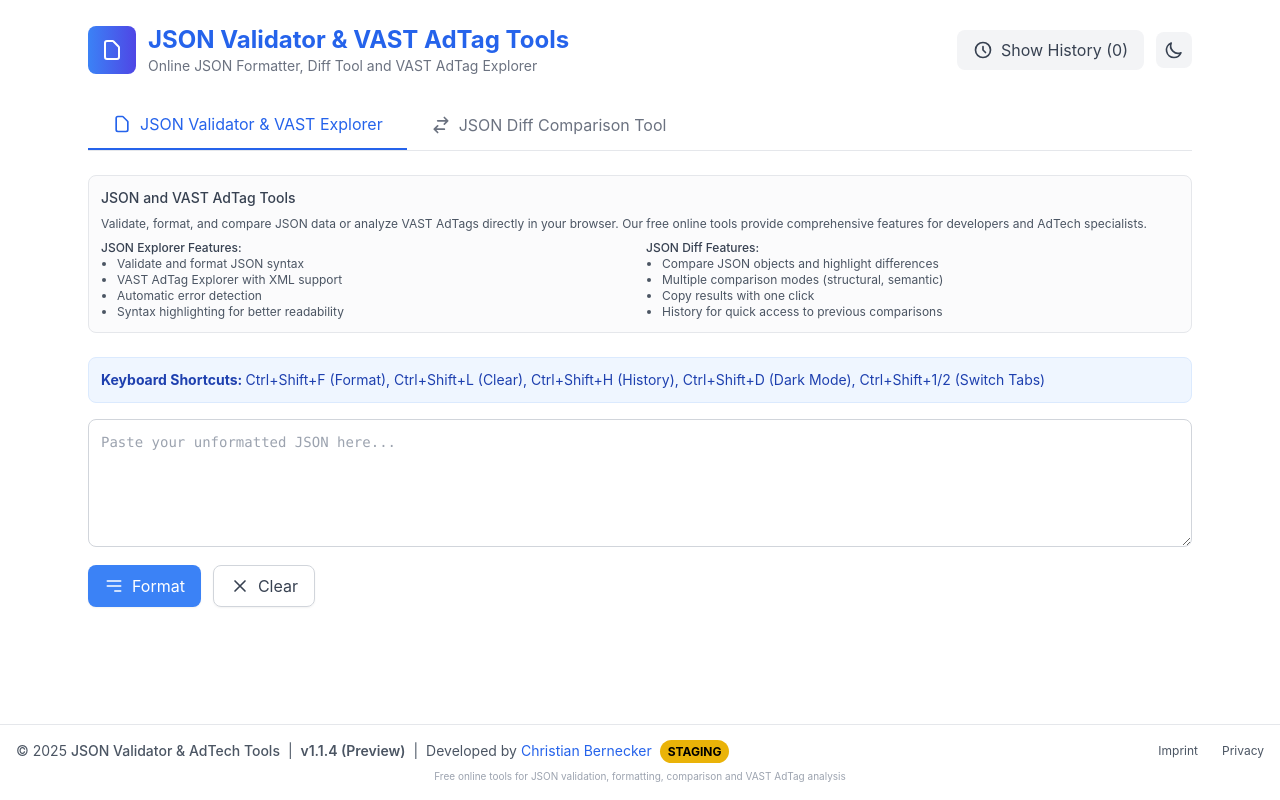
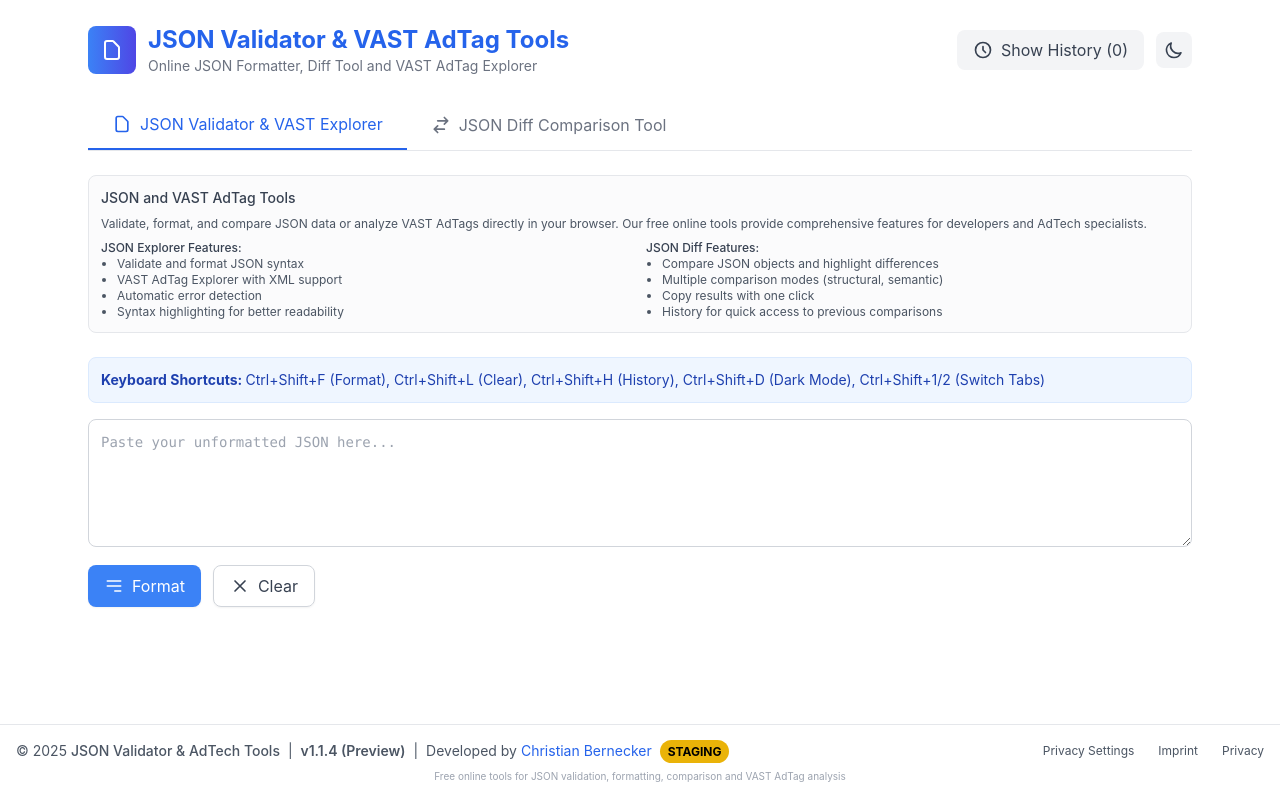
Before and after one commit to christianbernecker/json-explorer, a React (Create React App) app: page / in a window 1280 px wide. Built offline with nearby package versions, Linux system fonts and the light colour scheme; a web font is replaced by a local one.

Commit message:
Fix CMP integration and add fallback for privacy settings button

```diff
--- a/src/components/shared/Footer.tsx
+++ b/src/components/shared/Footer.tsx
@@ -1,5 +1,6 @@
 import React from 'react';
 import { Link } from 'react-router-dom';
+import { openConsentManager } from '../../cmp';
 
 // Leeres Export-Statement zur Sicherstellung, dass die Datei als Modul behandelt wird
 export {};
@@ -22,6 +23,17 @@ const Footer: React.FC<FooterProps> = ({ isDarkMode }) => {
   // Display version based on environment
   const displayVersion = isStaging ? `${APP_VERSION_NEXT} (Preview)` : APP_VERSION;
 
+  // Function to manually show the CMP
+  const showCMP = () => {
+    try {
+      openConsentManager();
+    } catch (e) {
+      console.error('Failed to open consent manager:', e);
+      // Redirect to privacy policy as fallback
+      window.location.href = '/json-explorer/legal/privacy';
+    }
+  };
+
   return (
     <footer className={`mt-auto py-4 border-t ${
       isDarkMode ? 'bg-gray-900 border-gray-700 text-gray-400' : 'bg-white border-gray-200 text-gray-600'
@@ -32,6 +44,13 @@ const Footer: React.FC<FooterProps> = ({ isDarkMode }) => {
           {isStaging && <span className="ml-2 px-2 py-1 text-xs rounded-full bg-yellow-500 text-black font-bold">STAGING</span>}
         </div>
         <nav className="flex space-x-6 text-xs" aria-label="Legal Information">
+          <button
+            onClick={showCMP}
+            className={`hover:underline ${isDarkMode ? 'hover:text-blue-400' : 'hover:text-blue-600'}`}
+            title="Manage your privacy and cookie settings"
+          >
+            Privacy Settings
+          </button>
           <Link
             to="/legal/imprint"
             className={`hover:underline ${isDarkMode ? 'hover:text-blue-400' : 'hover:text-blue-600'}`}
```
